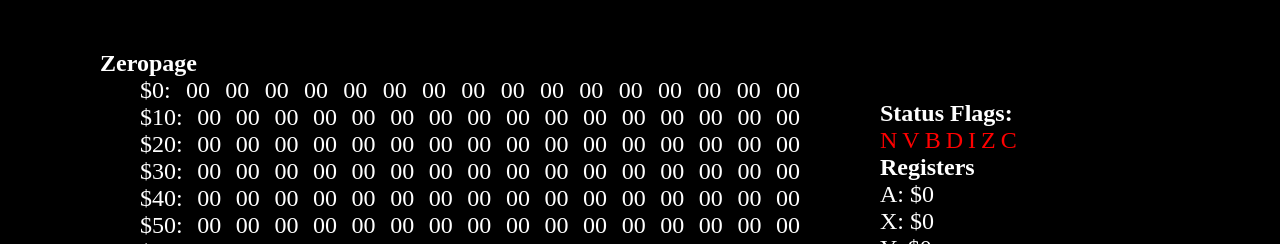
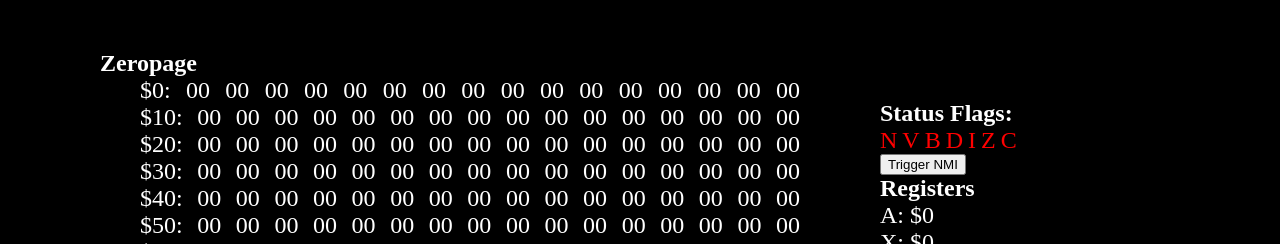
Before and after one commit to LaukkaE/JSNESEMU, a React (Vite) app: page / in a window 1280 px wide. Shown: the top 244 px of the page. Built offline with nearby package versions, Linux system fonts and the light colour scheme.

Commit message:
add cpu& ppu to bus

```diff
--- a/src/cpu/Cpu.ts
+++ b/src/cpu/Cpu.ts
@@ -243,6 +243,7 @@ class CPU {
     }
   }
   nmi() {
+    console.log('NMI');
     this.pushVectorToStack(this.PC);
     this.flags.B = false;
     this.flags.I = true;
--- a/src/cpu/MemoryBus.ts
+++ b/src/cpu/MemoryBus.ts
@@ -1,7 +1,28 @@
+import { CPU } from './Cpu';
+import { PPU } from './Ppu';
+
 class MemoryBus {
   memory = new Uint8Array(1024 * 64); //addressable space 0x0 - 0xffff
   //0x00-
+  CPU: CPU | null;
+  PPU: PPU | null;
+  constructor() {
+    this.CPU = null;
+    this.PPU = null;
+  }
 
+  setPPU(PPU: PPU) {
+    this.PPU = PPU;
+  }
+  setCPU(CPU: CPU) {
+    this.CPU = CPU;
+  }
+  triggerNMI() {
+    if (!this.CPU) {
+      throw 'No CPU initialized';
+    }
+    this.CPU?.nmi();
+  }
   resetMemory() {
     this.memory = new Uint8Array(1024 * 64).fill(0x00);
   }
--- a/src/cpu/Ppu.ts
+++ b/src/cpu/Ppu.ts
@@ -5,9 +5,9 @@ class PPU {
   palette_table = new Uint8Array(32); //oikeesti 3f00 -- 3f1f
   oam_data = new Uint8Array(256); //sprite memory
   chr_rom = new Uint8Array();
-  memory: MemoryBus;
-  constructor(memory: MemoryBus) {
-    this.memory = memory;
+  memoryBus: MemoryBus;
+  constructor(memoryBus: MemoryBus) {
+    this.memoryBus = memoryBus;
   }
   PPUCTRL() {}
 
--- a/src/debugPage/DebugPage.tsx
+++ b/src/debugPage/DebugPage.tsx
@@ -7,8 +7,9 @@ import { FileUploader } from 'react-drag-drop-files';
 import { useInterval } from '../utils/useInterval';
 import DebugPcLocation from './DebugPcLocation';
 import DebugStack from './DebugStack';
+import { PPU } from '../cpu/Ppu';
 
-type Props = { cpu: CPU; memory: MemoryBus };
+type Props = { cpu: CPU; memory: MemoryBus; ppu: PPU };
 const fileTypes = ['nes'];
 const PCStart = 0x8000;
 
@@ -120,6 +121,7 @@ const DebugPage = ({ cpu, memory }: Props) => {
           <p style={{ color: `${cpu.flags.Z ? 'green' : 'red'}` }}>Z</p>
           <p style={{ color: `${cpu.flags.C ? 'green' : 'red'}` }}>C</p>
         </div>
+        <button onClick={() => memory.triggerNMI()}>Trigger NMI</button>
         <div className='registers'>
           <h2>Registers</h2>
           <p>{`A: $${cpu.registers.A.toString(16)}`}</p>
--- a/src/main.tsx
+++ b/src/main.tsx
@@ -3,13 +3,17 @@ import ReactDOM from 'react-dom/client';
 import { CPU } from './cpu/Cpu.ts';
 import { MemoryBus } from './cpu/MemoryBus.ts';
 import DebugPage from './debugPage/DebugPage.tsx';
+import { PPU } from './cpu/Ppu.ts';
 
 let memory = new MemoryBus();
 let cpu = new CPU(memory);
+let ppu = new PPU(memory);
 cpu.reset();
+memory.setCPU(cpu);
+memory.setPPU(ppu);
 
 ReactDOM.createRoot(document.getElementById('root')!).render(
   <React.StrictMode>
-    <DebugPage cpu={cpu} memory={memory} />
+    <DebugPage cpu={cpu} memory={memory} ppu={ppu} />
   </React.StrictMode>
 );
```
